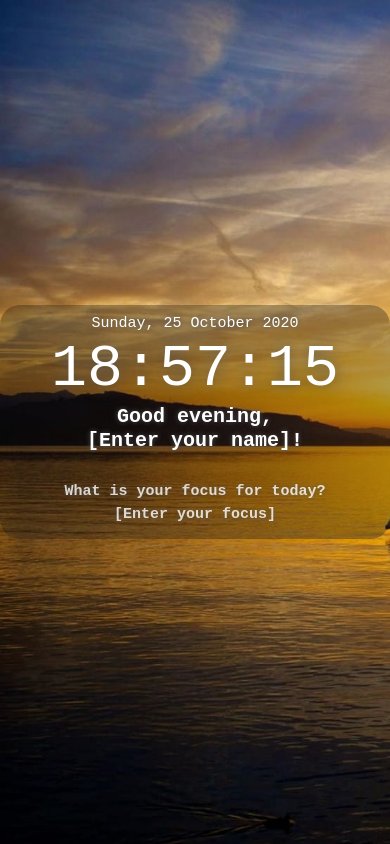
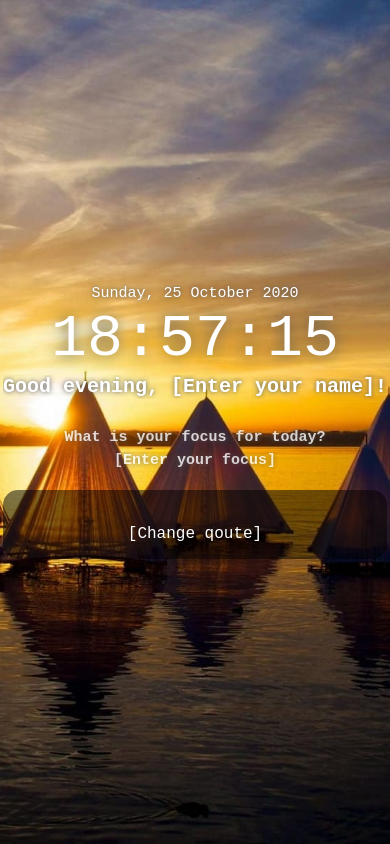
Before and after one commit to gauthrs/momentum, a plain HTML site: page index.html in a window 390 px wide. Drawn offline with Linux system fonts and the light colour scheme; no server answers.

Commit message:
feat: add show quote

```diff
--- a/index.html
+++ b/index.html
@@ -20,6 +20,15 @@
 
             <h2>What is your focus for today?</h2>
             <h2 class="content-section__focus" contenteditable="true" data-focus></h2>
+
+            <div class="content-section__quote">
+                <div class="content-section__blockquote" data-blockquote></div>
+
+                <div class="content-section__figcaption" data-figcaption></div>
+
+                <a class="content-section__change-quote-btn" data-quote-btn>[Change qoute]</a>
+            </div>
+
         </div>
 
     </div>
--- a/main.js
+++ b/main.js
@@ -36,10 +36,6 @@ const setTime = () => {
     }, 1000);
 };
 
-const getBackground = (hour) => {
-
-}
-
 const getStorage = () => {
     username.innerHTML = (localStorage.getItem('username')) ? localStorage.getItem('username') : '[Enter your name]';
     focus.innerHTML = (localStorage.getItem('focus')) ? localStorage.getItem('focus') : '[Enter your focus]';
@@ -77,10 +73,24 @@ const checkElement = (e) => {
     }
 };
 
+const getQuote = async () => {
+    const url = `https://quote-garden.herokuapp.com/api/v2/quotes/random`;
+    const res = await fetch(url);
+    const data = await res.json();
+    if (data.quote.quoteText.split('').length > 210) {
+        getQuote();
+    } else {
+        blockquote.innerHTML = data.quote.quoteText;
+        figcaption.innerHTML = data.quote.quoteAuthor;
+    }
+};
+
 window.onload = () => {
     setTime();
     getStorage();
 };
+
+getQuote();
 
 // DOM
 const timeScreen = _ge('[data-time-screen]');
@@ -90,6 +100,14 @@ const greeting = _ge('[data-greeting]');
 const username = _ge('[data-username]');
 const focus = _ge('[data-focus]');
 
+const blockquote = _ge('[data-blockquote]');
+const figcaption = _ge('[data-figcaption]');
+const quoteBtn = _ge('[data-quote-btn]');
+
+quoteBtn.addEventListener('click', () => {
+    getQuote();
+});
+
 username.addEventListener('keydown', checkElement);
 username.addEventListener('blur', setUsernameStorage);
 username.addEventListener('click', deleteInner);
--- a/style.css
+++ b/style.css
@@ -43,6 +43,8 @@ body {
   background-color: #161616;
   color: #ffffff;
   background-size: cover;
+  background-image: url(./assets/images/overlay.png);
+  background-position: center center;
 }
 
 .wrapper {
@@ -62,12 +64,6 @@ body {
   text-align: center;
   width: 100%;
   height: 100%;
-}
-
-.content-section {
-  background-color: #16161654;
-  border-radius: 20px;
-  padding: 15px;
 }
 
 .content-section h1 {
@@ -97,10 +93,35 @@ body {
   display: inline-block;
 }
 
+.content-section .content-section__focus {
+  margin-bottom: 20px;
+}
+
+.content-section .content-section__quote {
+  display: block;
+  padding: 15px;
+  max-width: 500px;
+  min-height: 35px;
+  background: rgba(0, 0, 0, 0.5);
+  border-radius: 15px;
+}
+
+.content-section .content-section__blockquote {
+  padding-bottom: 10px;
+}
+
+.content-section .content-section__figcaption {
+  float: center;
+  font-style: italic;
+  width: 100%;
+  padding-bottom: 10px;
+}
+
+.content-section .content-section__change-quote-btn {
+  color: #ffffff;
+}
+
 @media (max-width: 700px) {
-  .content-section {
-    padding: 10px;
-  }
   .content-section h1 {
     font-size: 20px;
   }
@@ -112,6 +133,9 @@ body {
   }
   .content-section .content-section__date {
     font-size: 15px;
+  }
+  .content-section .content-section__quote {
+    max-width: 400px;
   }
 }
 
```
Also changed, not shown: assets/images/overlay.png (added).
